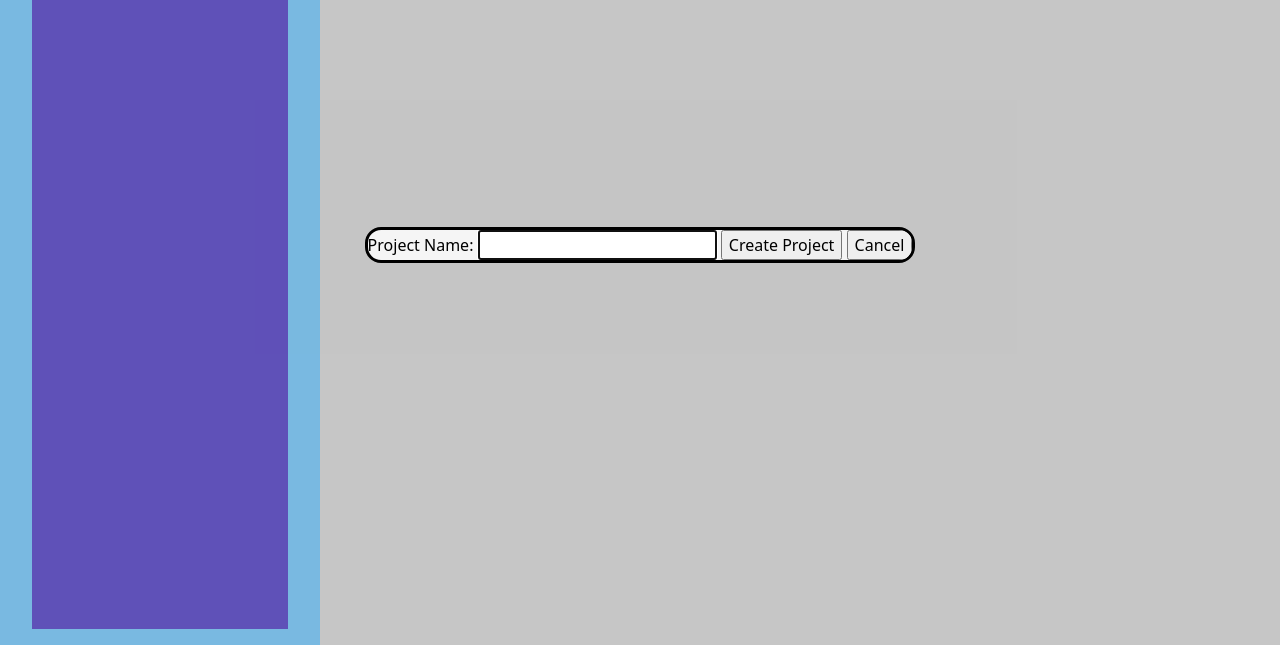
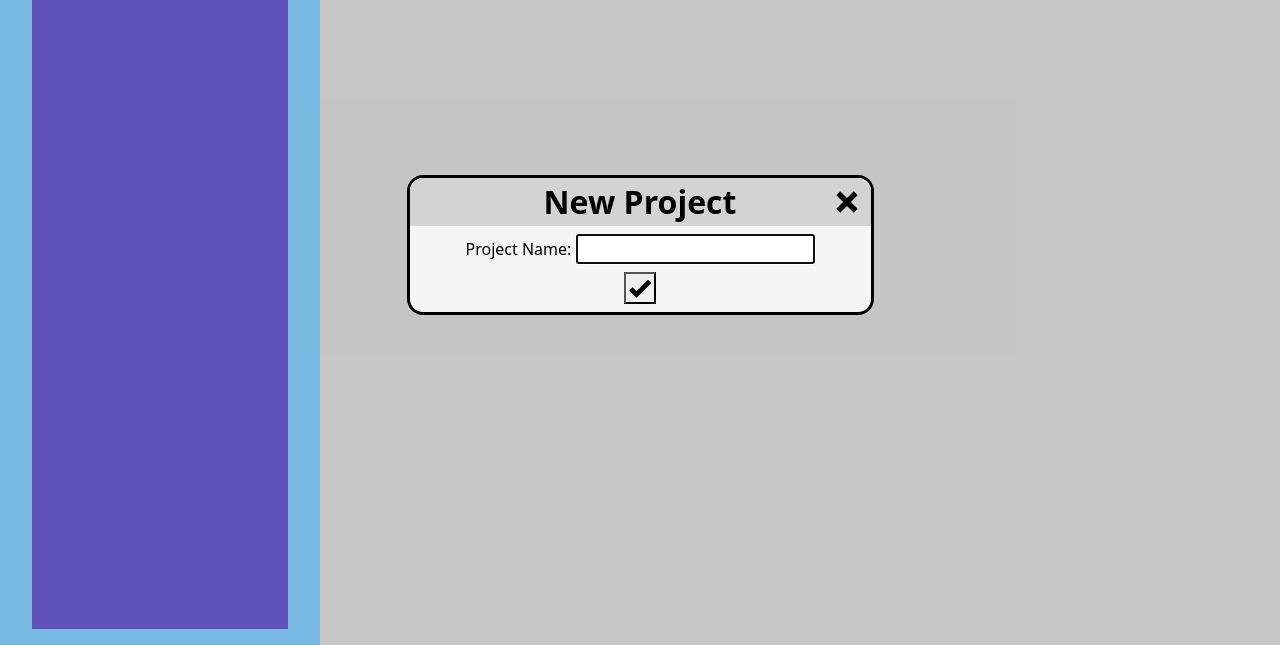
Before and after one commit to CyberDagger/odin_to-do, a website built with webpack: page src/template.html in a window 1280 px wide. Both pictures are taken after a click on the button "New Project". Shown: the part 155-800 px from the top of the page. Built offline with nearby package versions, Linux system fonts and the light colour scheme.

Commit message:
New Project dialog styling

```diff
--- a/src/styles.css
+++ b/src/styles.css
@@ -264,6 +264,47 @@ dialog {
     }
 }
 
+#new-project-card {
+    display: grid;
+    grid-template-columns: 48px auto 48px;
+    grid-template-rows: repeat(3, auto);
+    justify-items: center;
+    gap: 0.5em;
+    > #new-project-title {
+        width: 100%;
+        text-align: center;
+        background-color: lightgray;
+        grid-column: 1/4;
+        grid-row: 1/2;
+    }
+    > #new-project-name-field {
+        grid-column: 2/3;
+        grid-row: 2/3;
+    }
+    > #new-project-submit {
+        grid-column: 2/3;
+        grid-row: 3/4;
+        background-image: url("./assets/images/confirm.svg");
+        background-repeat: no-repeat;
+        background-position: center;
+        height: 2rem;
+        width: 2rem;
+        margin-bottom: 0.5em;
+    }
+    > #new-project-cancel {
+        grid-column: 3/4;
+        grid-row: 1/2;
+        width: 32px;
+        height: 32px;
+        align-self: center;
+        background-color: transparent;
+        background-image: url("./assets/images/cancel.svg");
+        background-repeat: no-repeat;
+        background-position: center;
+        border: none;
+    }
+}
+
 #new-task-card, #edit-task-card {
     display: grid;
     grid-template-columns: auto auto;
--- a/src/template.html
+++ b/src/template.html
@@ -44,10 +44,13 @@
 
     <dialog id="new-project">
         <form id="new-project-card" action="">
-            <label for="new-project-name">Project Name:</label>
-            <input type="text" id="new-project-name" name="new-project-name">
-            <button type="submit" id="new-project-submit">Create Project</button>
-            <button type="button" id="new-project-cancel">Cancel</button>
+            <h1 id="new-project-title">New Project</h1>
+            <div id="new-project-name-field">
+                <label for="new-project-name">Project Name:</label>
+                <input type="text" id="new-project-name" name="new-project-name">
+            </div>
+            <button type="submit" id="new-project-submit"></button>
+            <button type="button" id="new-project-cancel"></button>
         </form>
     </dialog>
 
```
